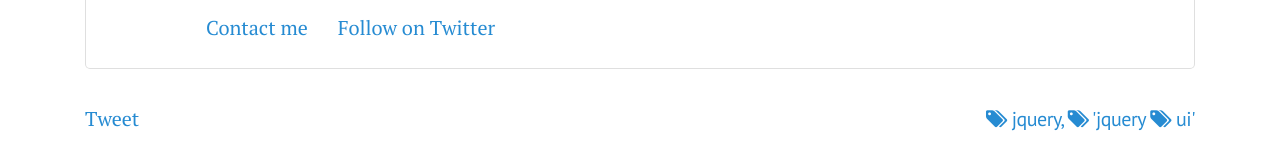
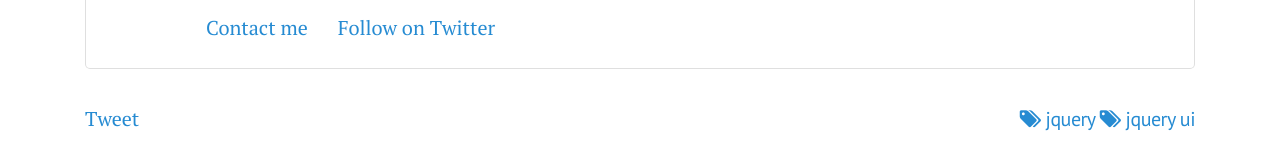
Before and after one commit to justinkelly/justinkelly.github.io, a Jekyll site: the page built from _posts/2012-11-09-jquery-year-based-slider.markdown, in a window 1280 px wide. Shown: the part 1268-1409 px from the top of the page. Built offline with Jekyll 4.4.1, drawn with Linux system fonts in a browser that asks for light colours; nearby versions of some CDN libraries; comment, search, counter and statistics services are not loaded.

Commit message:
highlight

```diff
--- a/_posts/2012-11-09-jquery-year-based-slider.markdown
+++ b/_posts/2012-11-09-jquery-year-based-slider.markdown
@@ -3,7 +3,7 @@ layout: post
 title: jQuery year based slider
 date: '2012-11-09 04:47'
 comments: true
-tags: jquery, 'jquery ui'
+tags: [jquery, jquery ui]
 published: true
 ---
 
```
